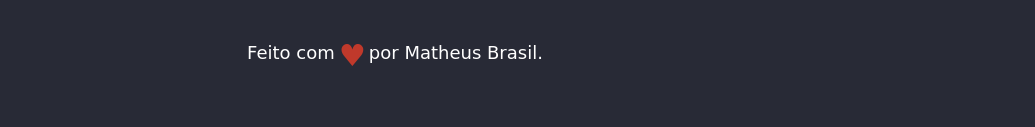
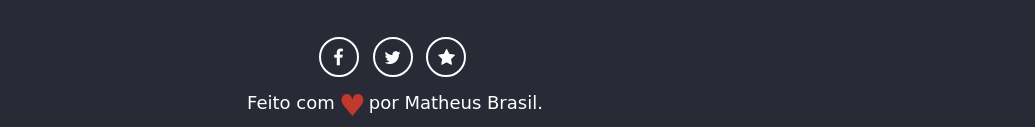
Before and after one commit to ythecombinator/getmilla, a plain HTML site: page index.html in a window 1280 px wide. Shown: the part 519-646 px from the top of the page, without its empty margins (245-1280 px from the left). Drawn offline with nearby package versions, Linux system fonts and the light colour scheme; a web font is replaced by a local one.

Commit message:
Add social sharing

```diff
--- a/index.html
+++ b/index.html
@@ -48,6 +48,18 @@
 						<a href="#" data-window="atom" data-toggle="tooltip" data-placement="top" title="Atom"></a>
 						<a href="#" data-window="textmate" data-toggle="tooltip" data-placement="top" title="TextMate"></a>
 						<a href="#" data-window="vim" data-toggle="tooltip" data-placement="top" title="Vim"></a>
+					</div>
+
+					<!-- Share Buttons -->
+					<div class="share">
+						<ul class="list-inline">
+								<!-- Share on Facebook -->
+								<li><a href="http://www.facebook.com/sharer/sharer.php?u=http://mabrasil.github.io/getmilla" data-toggle="tooltip" data-placement="top" title="Share on Facebook"><i class="fa fa-facebook"></i></a></li>
+								<!-- Share on Twitter -->
+								<li><a href="http://twitter.com/share?url=http://mabrasil.github.io/getmilla" data-toggle="tooltip" data-placement="top" title="Share on Twitter"><i class="fa fa-twitter"></i></a></li>
+								<!-- Star on Github -->
+								<li><a href="https://github.com/mabrasil/milla-theme" data-toggle="tooltip" data-placement="top" title="Star on Github"><i class="fa fa-star"></i></a></li>
+						</ul>
 					</div>
 
 					<!-- Made with <3 -->
```
